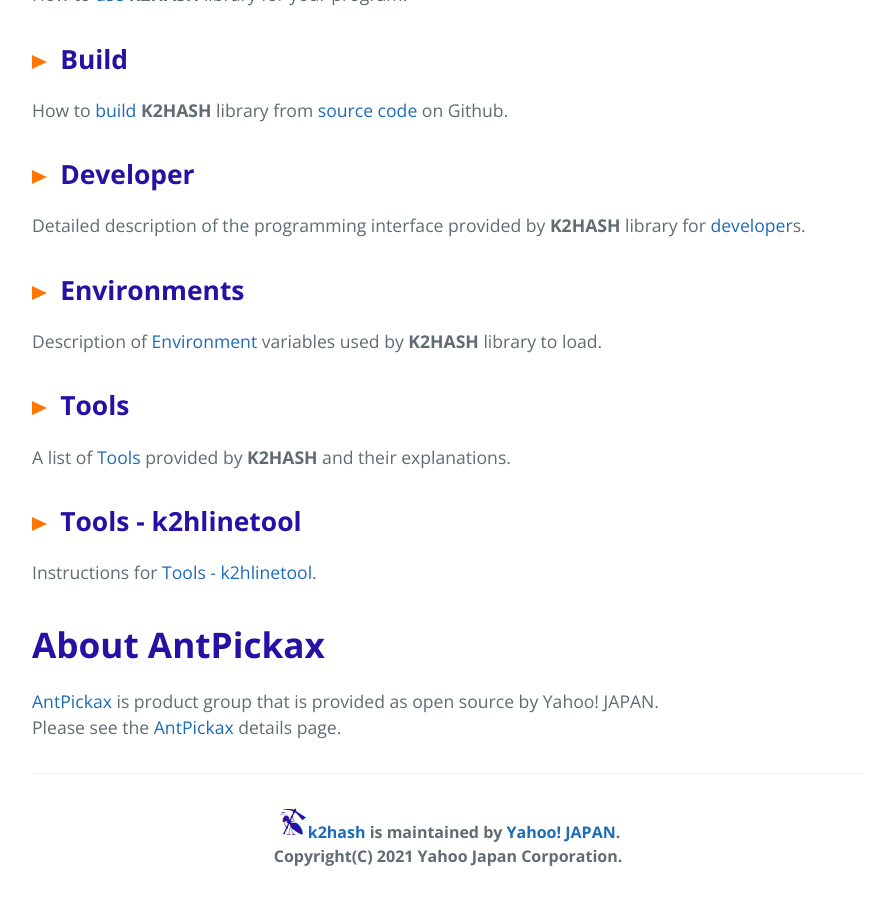
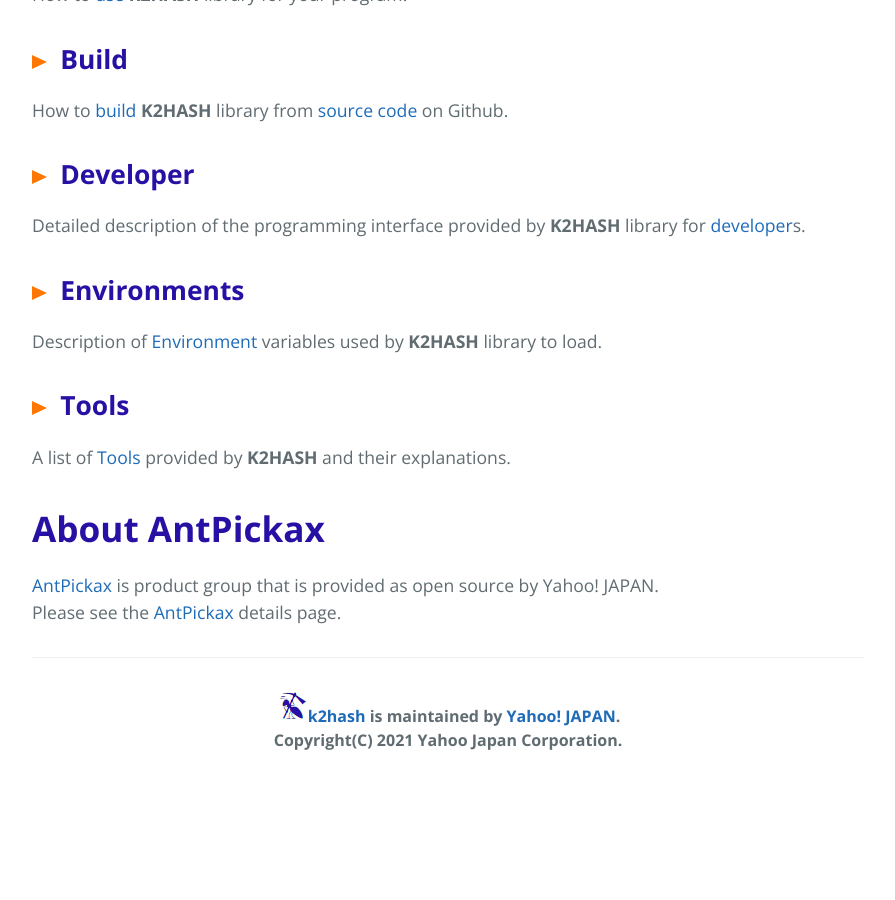
Before and after one commit to yahoojapan/k2hash, a Jekyll site: the page built from index.md, in a window 1280 px wide and 900 px high, scrolled down 1489 px. Shown: the whole window, without its empty margins (192-1087 px from the left). Built offline with Jekyll 4.4.1, drawn with Linux system fonts in a browser that asks for light colours; comment, search, counter and statistics services are not loaded; after the commit the page ends 2273 px from its top, so only the background shows below that.

Commit message:
move k2hlinetool page under tools

```diff
--- a/index.md
+++ b/index.md
@@ -12,7 +12,6 @@
 arrow_link_developer: <a href="developer.html" class="link-title"><span class="arrow-base link-arrow-right"></span>Developer</a>
 arrow_link_environments: <a href="environments.html" class="link-title"><span class="arrow-base link-arrow-right"></span>Environments</a>
 arrow_link_tools: <a href="tools.html" class="link-title"><span class="arrow-base link-arrow-right"></span>Tools</a>
-arrow_link_k2hlinetool: <a href="k2hlinetool.html" class="link-title"><span class="arrow-base link-arrow-right"></span>Tools - k2hlinetool</a>
 ---
 
 # **K2HASH**
@@ -43,9 +42,6 @@
 ## {{ page.arrow_link_tools }}
 A list of [Tools](tools.html) provided by **K2HASH** and their explanations.
 
-## {{ page.arrow_link_k2hlinetool }}
-Instructions for [Tools - k2hlinetool](k2hlinetool.html).
-
 # **About AntPickax**
 [AntPickax](https://antpick.ax/) is product group that is provided as open source by Yahoo! JAPAN.
 Please see the [AntPickax](https://antpick.ax/) details page.
```
Also changed, not shown: indexja.md (+0 -4 lines).
